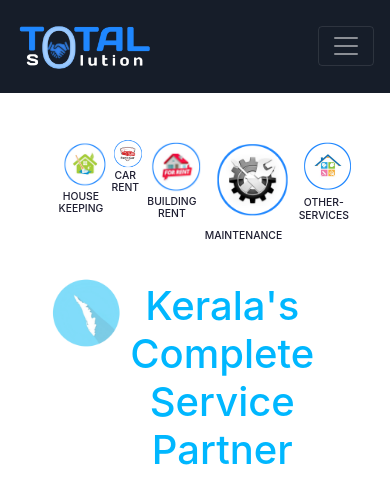
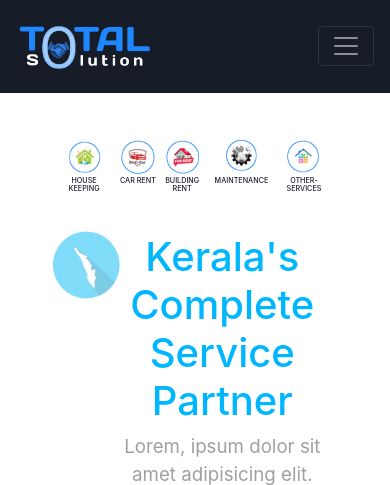
Before and after one commit to sreyasmagesh/totalsolution, a Django app: page / in a window 390 px wide. Shown: the top 485 px of the page. Run offline with Django 4.2, Linux system fonts and the light colour scheme.

Commit message:
7thh commit

```diff
--- a/tsapp/static/css/home.css
+++ b/tsapp/static/css/home.css
@@ -120,7 +120,7 @@
 
 @media screen and (max-width: 600px){
   .header .catagories img{
-    width: 120%;
+    width: 40px;
 
     background-color: #ffffff;
 }
@@ -133,7 +133,7 @@
     margin-left: 0%;
 }
 .header .catagories h3{
-    font-size: 65%;
+    font-size: 45%;
 }
 
 #card img{
--- a/tsapp/templates/home.html
+++ b/tsapp/templates/home.html
@@ -59,13 +59,13 @@
                 <div class="catagories" style="display: flex;width: 70%;">
                   <div class="img1" >
                       <center>
-                        <a style="color: black;text-decoration:none;" href="">
+                        <a style="color: black;text-decoration:none;margin-left: 3%;" href="">
                           <img  src="{% static 'images/house.png' %}" alt="">
                           <h3> HOUSE KEEPING</h3></a>
 
                       </center>
                   </div>
-                  <div class="img2" style="margin-left: 3%;margin-right: 3%;">
+                  <div class="img2" style="margin-left: 3%;">
                       <center>
                           <a style="color: black;text-decoration:none;" href="">
                           <img  src="{% static 'images/CAR.png' %}" alt="">
@@ -74,13 +74,13 @@
                   </div>
                   <div class="img3" >
                       <center>
-                          <a style="color: black;text-decoration:none;" href="">
+                          <a style="color: black;text-decoration:none;margin-left: 3%;" href="">
                           <img src="{% static 'images/rent.png' %}" alt="">
                           <h3>BUILDING RENT</h3></a>
                       </center>
 
                   </div>
-                  <div class="img4" style="margin-left: 3%;margin-right: 3%;">
+                  <div class="img4" style="margin-left: 3%;">
                       <center>
                           <a style="color: black;text-decoration:none;" href="">
                           <img  src="{% static 'images/settings.png' %}" alt="">
```
